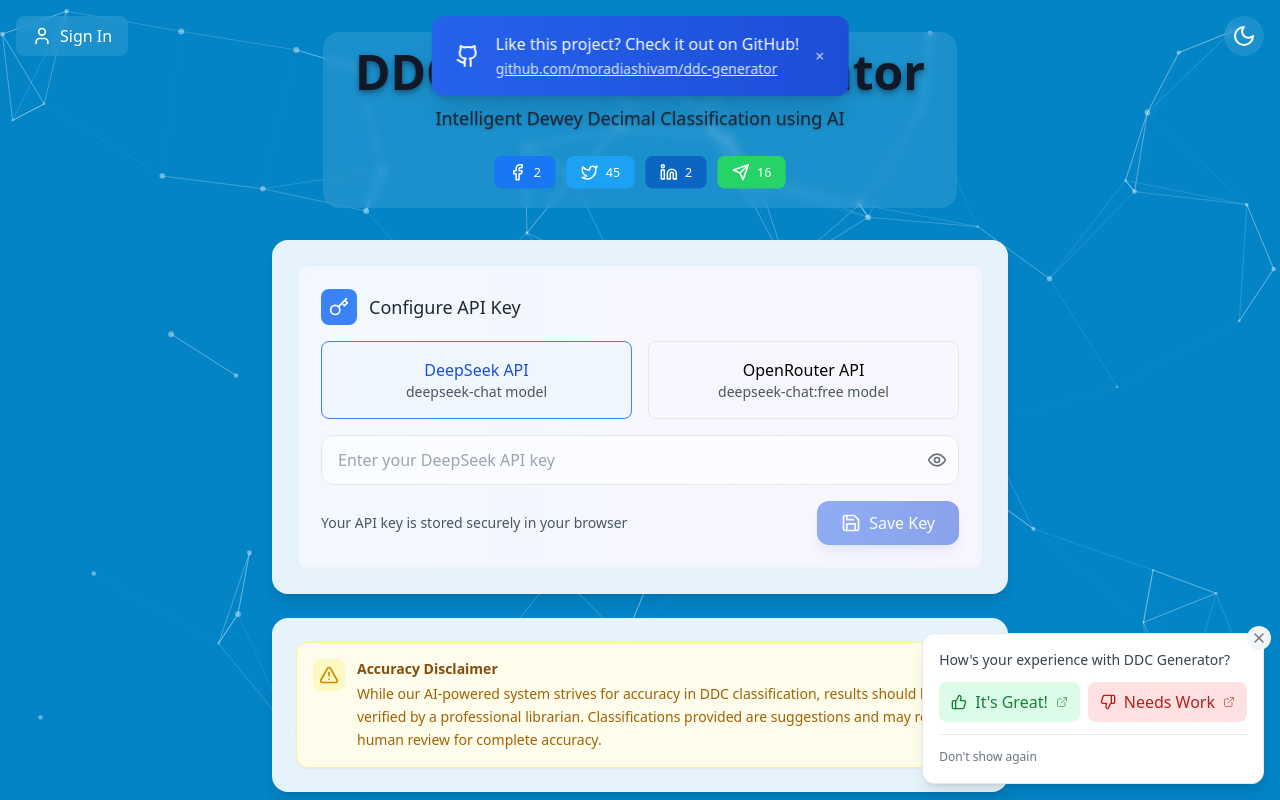
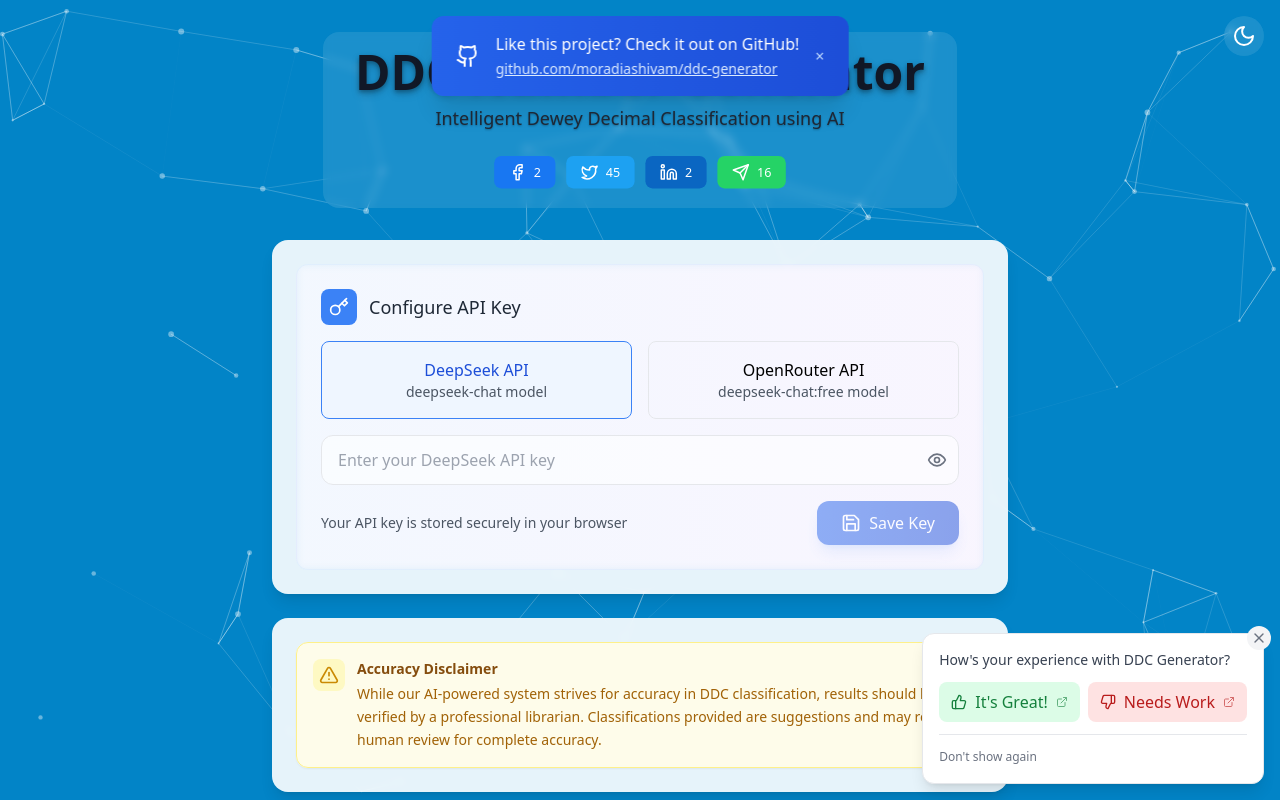
Before and after one commit to moradiashivam/ddc-generator, a React (Vite) app: page / in a window 1280 px wide. Shown: the top 800 px of the page. Built offline with nearby package versions, Linux system fonts and the light colour scheme.

Commit message:
Remove Sign In button

```diff
--- a/src/App.tsx
+++ b/src/App.tsx
@@ -154,35 +154,6 @@ function App() {
       <ParticlesBackground />
       <ThemeToggle />
       <Feedback />
-
-      {/* Auth Button */}
-      <div className="fixed top-4 left-4 z-50">
-        {isSignedIn && user ? (
-          <div className="flex items-center space-x-3 bg-white/90 dark:bg-gray-800/90 backdrop-blur-sm rounded-full px-4 py-2 shadow-lg">
-            <div className="flex items-center space-x-2">
-              <User className="w-5 h-5 text-gray-600 dark:text-gray-300" />
-              <span className="text-sm font-medium text-gray-700 dark:text-gray-200">
-                {user.user_metadata?.name || user.email}
-              </span>
-            </div>
-            <button
-              onClick={handleSignOut}
-              className="p-1 text-gray-500 hover:text-red-600 dark:text-gray-400 dark:hover:text-red-400 transition-colors"
-              title="Sign Out"
-            >
-              <LogOut className="w-4 h-4" />
-            </button>
-          </div>
-        ) : (
-          <button
-            onClick={handleSignIn}
-            className="flex items-center space-x-2 px-4 py-2 bg-white/10 hover:bg-white/20 backdrop-blur-sm rounded-lg text-white transition-all duration-200 hover:scale-105"
-          >
-            <User className="w-5 h-5" />
-            <span>Sign In</span>
-          </button>
-        )}
-      </div>
 
       {showGithubPopup && (
         <div className="fixed top-4 left-1/2 -translate-x-1/2 z-50 animate-slide-down">
```
